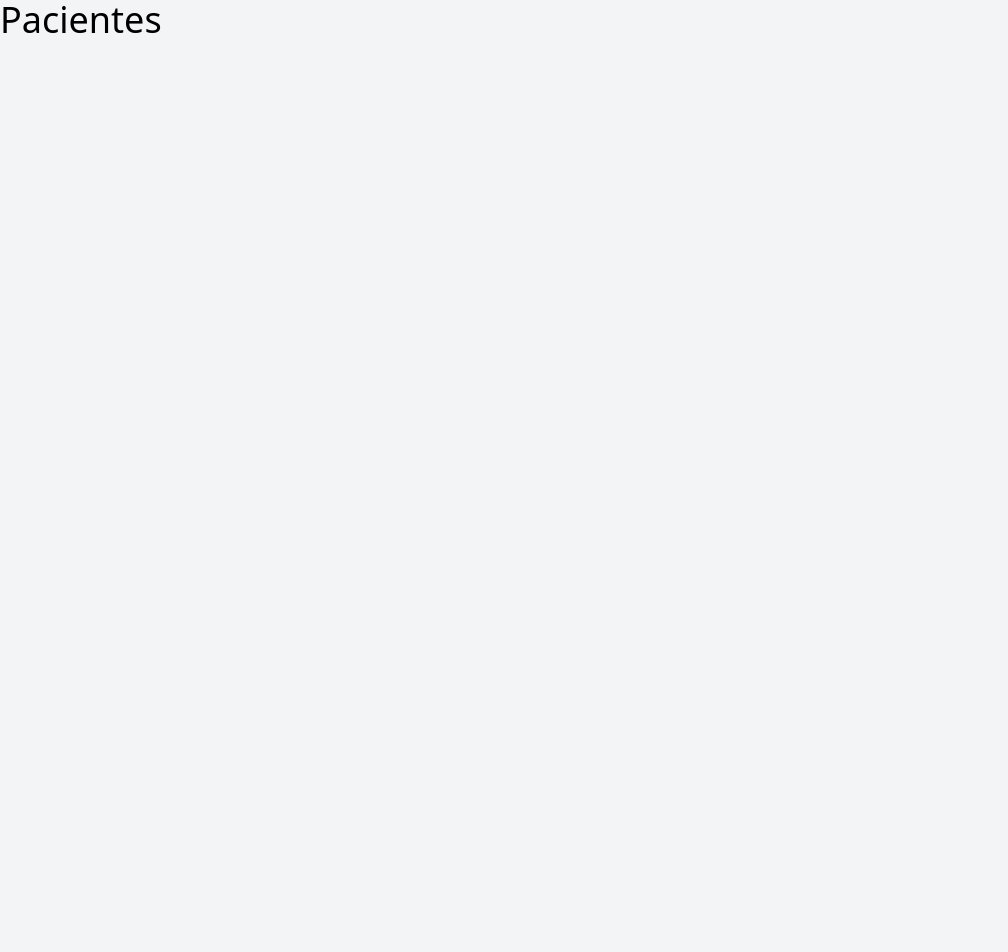
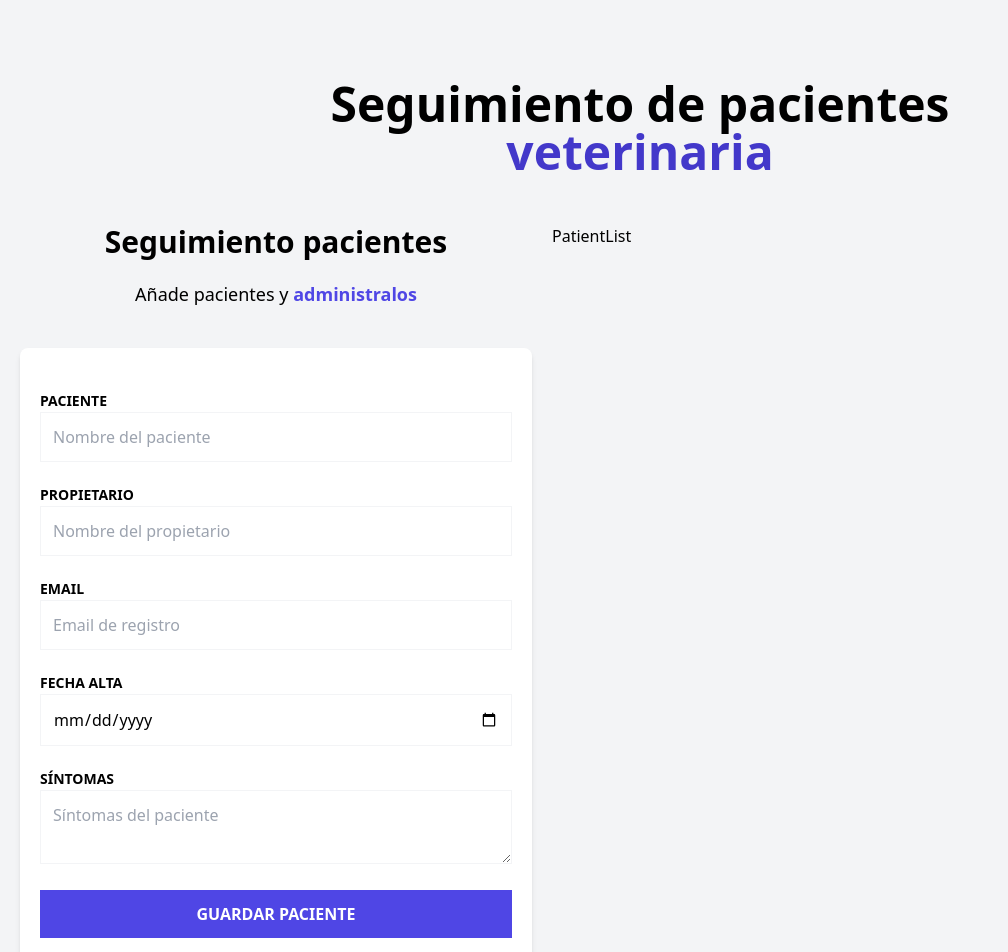
Before and after one commit to arielhurtado388/AdministradorPacientes, a React (Vite) app: page / in a window 1280 px wide. Shown: the top 952 px of the page, without its empty margins (0-1008 px from the left). Before the commit the page ends 800 px from the top, so only its background shows below. Built offline with nearby package versions, Linux system fonts and the light colour scheme.

Commit message:
Antes de zustand

```diff
--- a/package.json
+++ b/package.json
@@ -11,7 +11,8 @@
   },
   "dependencies": {
     "react": "^18.3.1",
-    "react-dom": "^18.3.1"
+    "react-dom": "^18.3.1",
+    "react-hook-form": "^7.54.2"
   },
   "devDependencies": {
     "@eslint/js": "^9.17.0",
--- a/src/App.tsx
+++ b/src/App.tsx
@@ -1,7 +1,20 @@
+import PatientForm from "./components/PatientForm";
+import PatientList from "./components/PatientList";
+
 function App() {
   return (
     <>
-      <h1 className="text-4xl">Pacientes</h1>
+      <div className="container mx-auto mt-20">
+        <h1 className="font-black text-5xl text-center md:w-2/3 md:mx-auto">
+          Seguimiento de pacientes {""}
+          <span className="text-indigo-700">veterinaria</span>
+        </h1>
+
+        <div className="mt-12 md:flex">
+          <PatientForm />
+          <PatientList />
+        </div>
+      </div>
     </>
   );
 }
--- /dev/null
+++ b/src/components/Error.tsx
@@ -0,0 +1,7 @@
+export default function Error({ children }: { children: React.ReactNode }) {
+  return (
+    <p className="text-center my-4 bg-red-500 text-white font-bold p-3 uppercase text-sm">
+      {children}
+    </p>
+  );
+}
--- /dev/null
+++ b/src/components/PatientForm.tsx
@@ -0,0 +1,118 @@
+import { useForm } from "react-hook-form";
+import Error from "./Error";
+import { DraftPatient } from "../types";
+export default function PatientForm() {
+  const {
+    register,
+    handleSubmit,
+    formState: { errors },
+  } = useForm<DraftPatient>();
+
+  const registerPatient = (data: DraftPatient) => {
+    console.log(data);
+  };
+  return (
+    <div className="md:w-1/2 lg:w-2/5 mx-5">
+      <h2 className="font-black text-3xl text-center">Seguimiento pacientes</h2>
+
+      <p className="text-lg mt-5 text-center mb-10">
+        Añade pacientes y {""}
+        <span className="text-indigo-600 font-bold">administralos</span>
+      </p>
+
+      <form
+        className="bg-white shadow-md rounded-lg py-10 px-5 mb-10"
+        noValidate
+        onSubmit={handleSubmit(registerPatient)}
+      >
+        <div className="mb-5">
+          <label htmlFor="name" className="text-sm uppercase font-bold">
+            Paciente
+          </label>
+          <input
+            id="name"
+            className="w-full p-3  border border-gray-100"
+            type="text"
+            placeholder="Nombre del paciente"
+            {...register("name", {
+              required: "El nombre es obligatorio",
+            })}
+          />
+          {errors.name && <Error>{errors.name?.message}</Error>}
+        </div>
+
+        <div className="mb-5">
+          <label htmlFor="caretaker" className="text-sm uppercase font-bold">
+            Propietario
+          </label>
+          <input
+            id="caretaker"
+            className="w-full p-3  border border-gray-100"
+            type="text"
+            placeholder="Nombre del propietario"
+            {...register("caretaker", {
+              required: "El propietario es obligatorio",
+            })}
+          />
+          {errors.caretaker && <Error>{errors.caretaker?.message}</Error>}
+        </div>
+
+        <div className="mb-5">
+          <label htmlFor="email" className="text-sm uppercase font-bold">
+            Email
+          </label>
+          <input
+            id="email"
+            className="w-full p-3  border border-gray-100"
+            type="email"
+            placeholder="Email de registro"
+            {...register("email", {
+              required: "El email es obligatorio",
+              pattern: {
+                value: /^[A-Z0-9._%+-]+@[A-Z0-9.-]+\.[A-Z]{2,}$/i,
+                message: "Email no válido",
+              },
+            })}
+          />
+          {errors.email && <Error>{errors.email?.message}</Error>}
+        </div>
+
+        <div className="mb-5">
+          <label htmlFor="date" className="text-sm uppercase font-bold">
+            Fecha Alta
+          </label>
+          <input
+            id="date"
+            className="w-full p-3  border border-gray-100"
+            type="date"
+            {...register("date", {
+              required: "La fecha es obligatoria",
+            })}
+          />
+          {errors.date && <Error>{errors.date?.message}</Error>}
+        </div>
+
+        <div className="mb-5">
+          <label htmlFor="symptoms" className="text-sm uppercase font-bold">
+            Síntomas
+          </label>
+          <textarea
+            id="symptoms"
+            className="w-full p-3  border border-gray-100"
+            placeholder="Síntomas del paciente"
+            {...register("symptoms", {
+              required: "Los síntomas son obligatorios",
+            })}
+          />
+          {errors.symptoms && <Error>{errors.symptoms?.message}</Error>}
+        </div>
+
+        <input
+          type="submit"
+          className="bg-indigo-600 w-full p-3 text-white uppercase font-bold hover:bg-indigo-700 cursor-pointer transition-colors"
+          value="Guardar Paciente"
+        />
+      </form>
+    </div>
+  );
+}
--- /dev/null
+++ b/src/components/PatientList.tsx
@@ -0,0 +1,3 @@
+export default function PatientList() {
+  return <div>PatientList</div>;
+}
--- /dev/null
+++ b/src/types/index.ts
@@ -0,0 +1,10 @@
+export type Patient = {
+  id: string;
+  name: string;
+  caretaker: string;
+  email: string;
+  date: Date;
+  symptoms: string;
+};
+
+export type DraftPatient = Omit<Patient, "id">;
```
Also changed, not shown: 1 other file (tests, documents, lock files or other folders).
